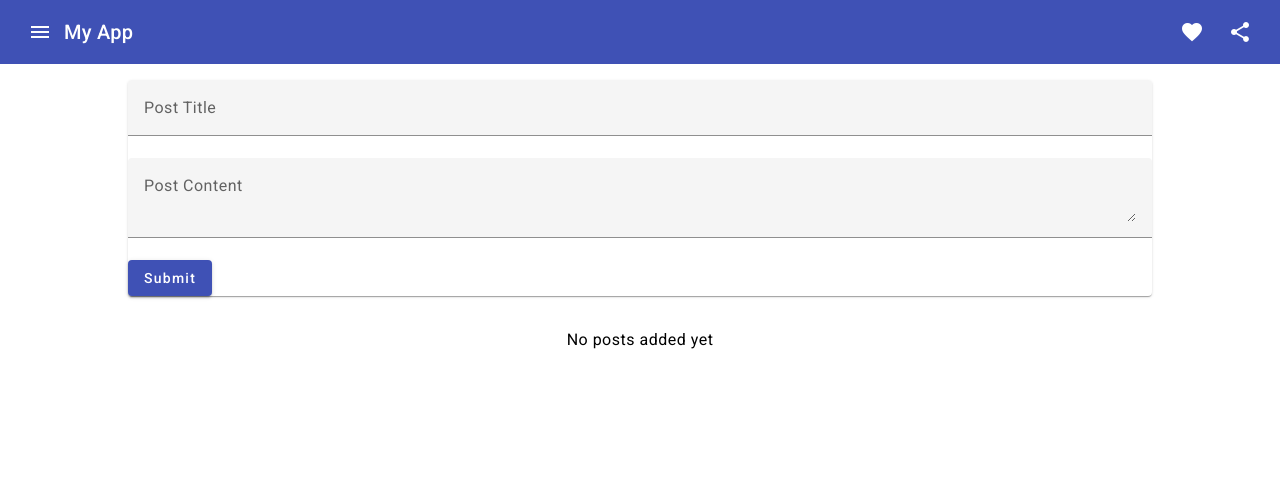
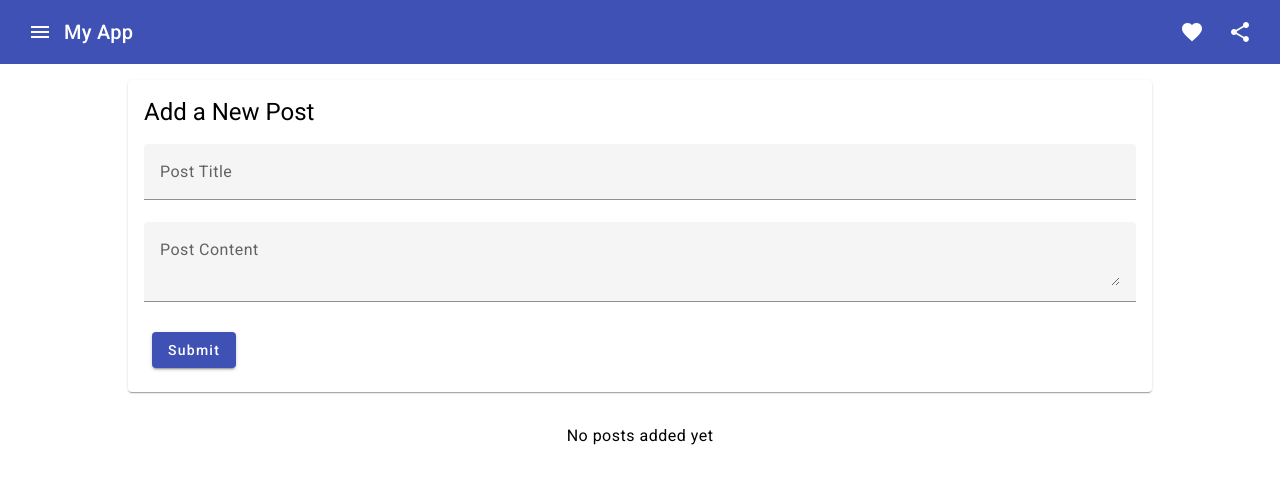
Before and after one commit to nathan-murphy/krate-events, an Angular app in the folder client/: page /udemyCourse in a window 1280 px wide. Shown: the top 484 px of the page. Built offline with nearby package versions, Linux system fonts and the light colour scheme.

Commit message:
fixed structure of create post component

```diff
--- a/client/src/app/posts/post-create/post-create.component.html
+++ b/client/src/app/posts/post-create/post-create.component.html
@@ -1,8 +1,13 @@
 <mat-card>
+    <mat-card-header>
+        <h1>
+            Add a New Post
+        </h1>
+    </mat-card-header>
+    <mat-card-content>
         <form (submit)="onAddPost(postForm)" #postForm="ngForm">
             <mat-form-field>
-            <input matInput type="text" name="title" ngModel required placeholder="Post Title"
-                #title="ngModel">
+                <input matInput type="text" name="title" ngModel required placeholder="Post Title" #title="ngModel">
                 <mat-error *ngIf="title.invalid">Please enter a post title.</mat-error>
             </mat-form-field>
             <mat-form-field>
@@ -10,8 +15,11 @@
             </textarea>
                 <mat-error *ngIf="content.invalid">Please enter post content.</mat-error>
             </mat-form-field>
+            <mat-card-actions>
                 <button mat-raised-button color="primary" type="submit">
                     Submit
                 </button>
+            </mat-card-actions>
         </form>
+    </mat-card-content>
 </mat-card>
```
Lines whose indentation alone changed are shown as unchanged.
